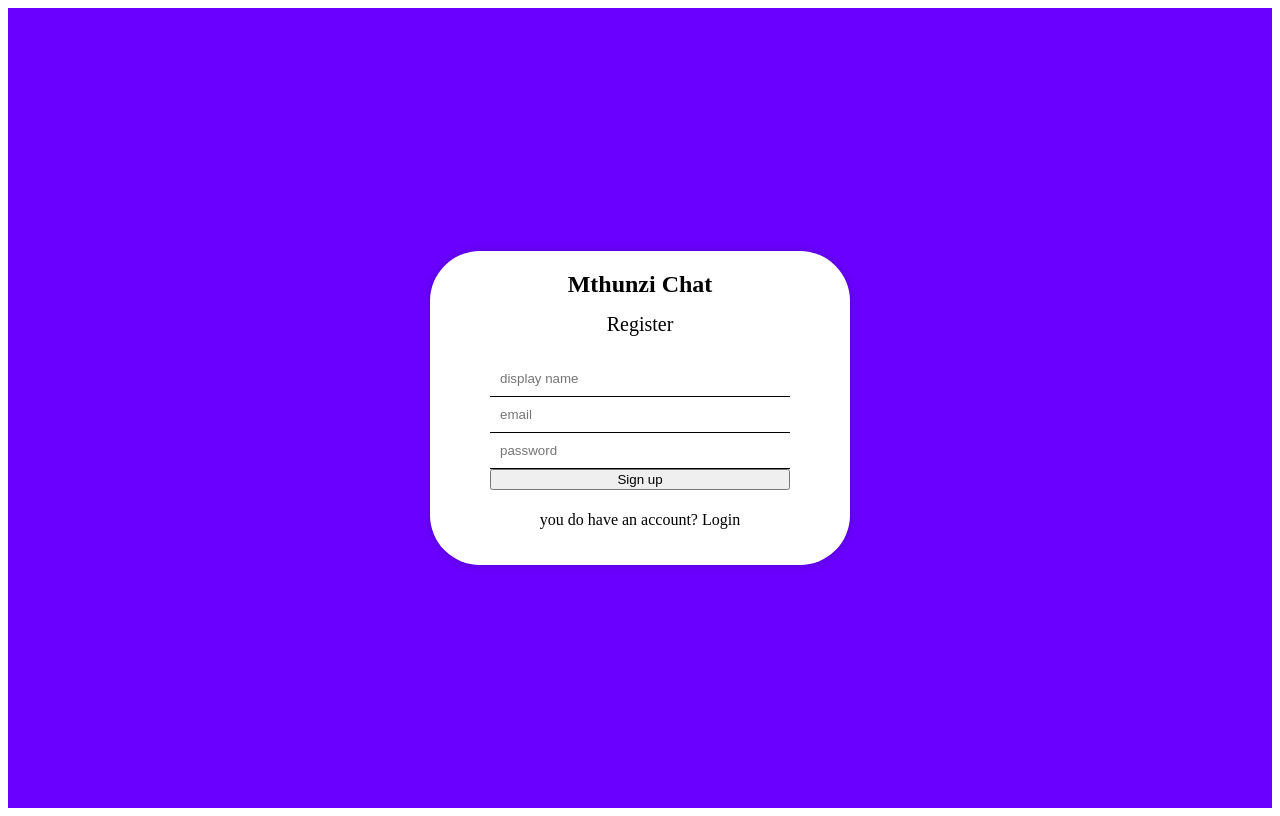
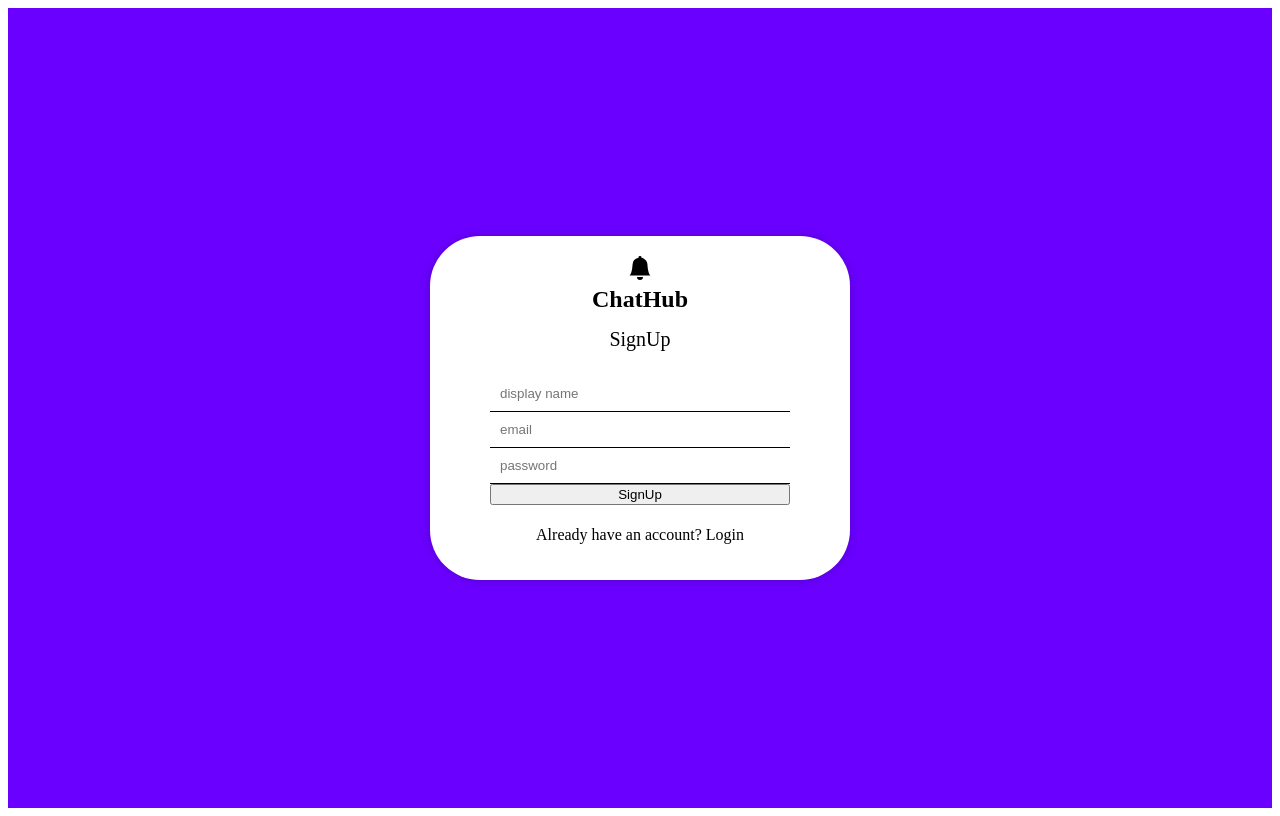
Before and after one commit to Ntampul/SecondProject, a React (Vite) app: page / in a window 1280 px wide. Built offline with nearby package versions, Linux system fonts and the light colour scheme.

Commit message:
bell icon

```diff
--- a/components/Register.css
+++ b/components/Register.css
@@ -47,7 +47,7 @@ input{
     border-bottom: 1px solid ;
 }
 .button{
-    display: flex;
+display: flex;
 background-color: blue;
 color:rgb(42, 7, 170);
 padding: 10px;
--- a/components/Register.jsx
+++ b/components/Register.jsx
@@ -1,23 +1,23 @@
-import React from 'react'
-import  './Register.css'
+import React from 'react';
+import './Register.css';
+import { BsFillBellFill } from "react-icons/bs"; // Import the bell icon
+
 
 const Register = () => {
   return (
     <div className='formContainer'>
-        <div className='formWrapper'>
-            <span className='logo'>Mthunzi Chat</span>
-            <span className='title'>Register</span>
+      <div className="formWrapper">
+        <span className='logo'><BsFillBellFill /><br></br> ChatHub</span> {/* Include the bell icon */}
+        <span className='title'>SignUp</span>
         <form>
-            <input type= "text" placeholder='display name' />
-            <input type= "email" placeholder='email' />
-            <input type= "password" placeholder='password' />
-
-            <button> Sign up</button>
+          <input type="text" placeholder='display name' />
+          <input type="email" placeholder='email' />
+          <input type="password" placeholder='password' />
+          <button>SignUp</button>
         </form>
-        <p> you do have an account? Login</p>
-     </div>
+        <p>Already have an account? Login</p>
+      </div>
     </div>
-  )
+  );
 }
-
 export default Register;
--- a/package.json
+++ b/package.json
@@ -11,7 +11,8 @@
   },
   "dependencies": {
     "react": "^18.2.0",
-    "react-dom": "^18.2.0"
+    "react-dom": "^18.2.0",
+    "react-icons": "^4.11.0"
   },
   "devDependencies": {
     "@types/react": "^18.2.15",
--- a/src/main.jsx
+++ b/src/main.jsx
@@ -1,12 +1,10 @@
 import React from 'react'
 import ReactDOM from 'react-dom/client'
-
 import './index.css'
 import Register from '../components/Register.jsx'
 
 ReactDOM.createRoot(document.getElementById('root')).render(
   <React.StrictMode>
-
     <Register />
   </React.StrictMode>,
 )
```
Also changed, not shown: 1 other file (tests, documents, lock files or other folders).
